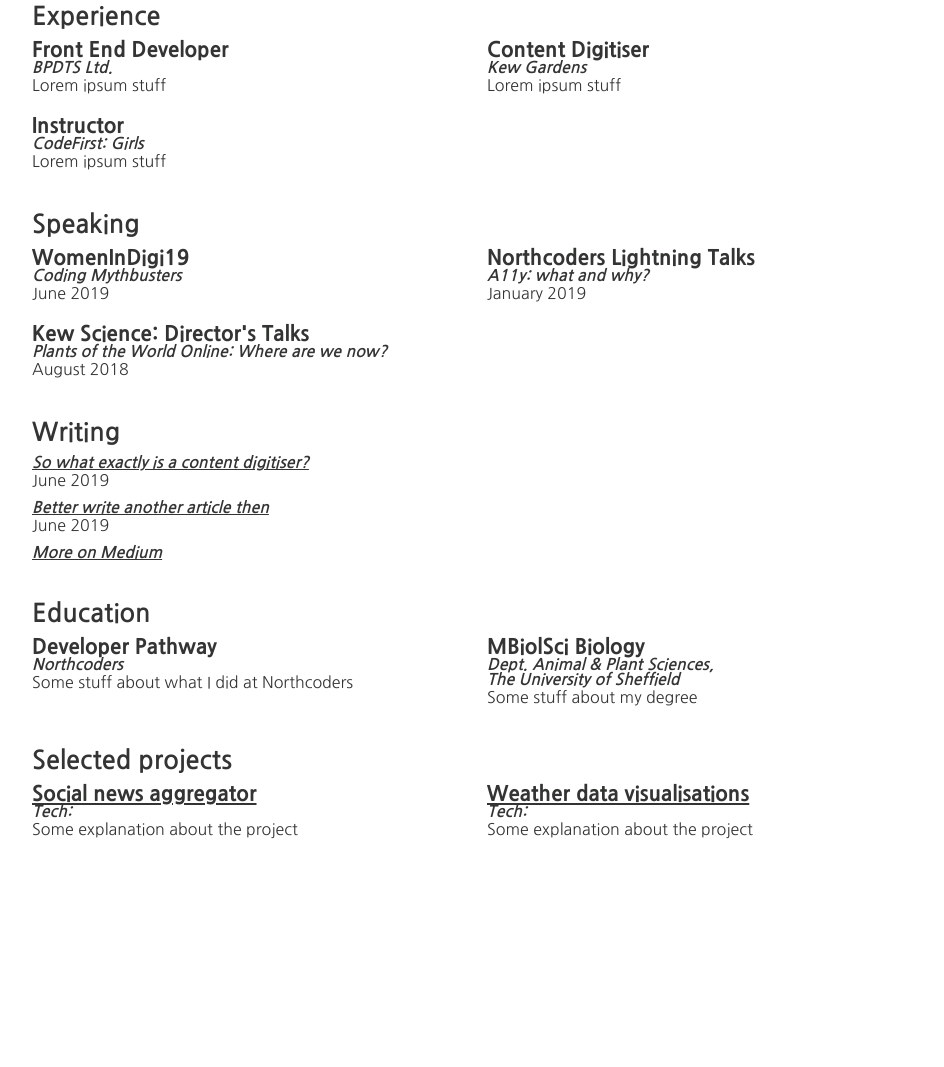
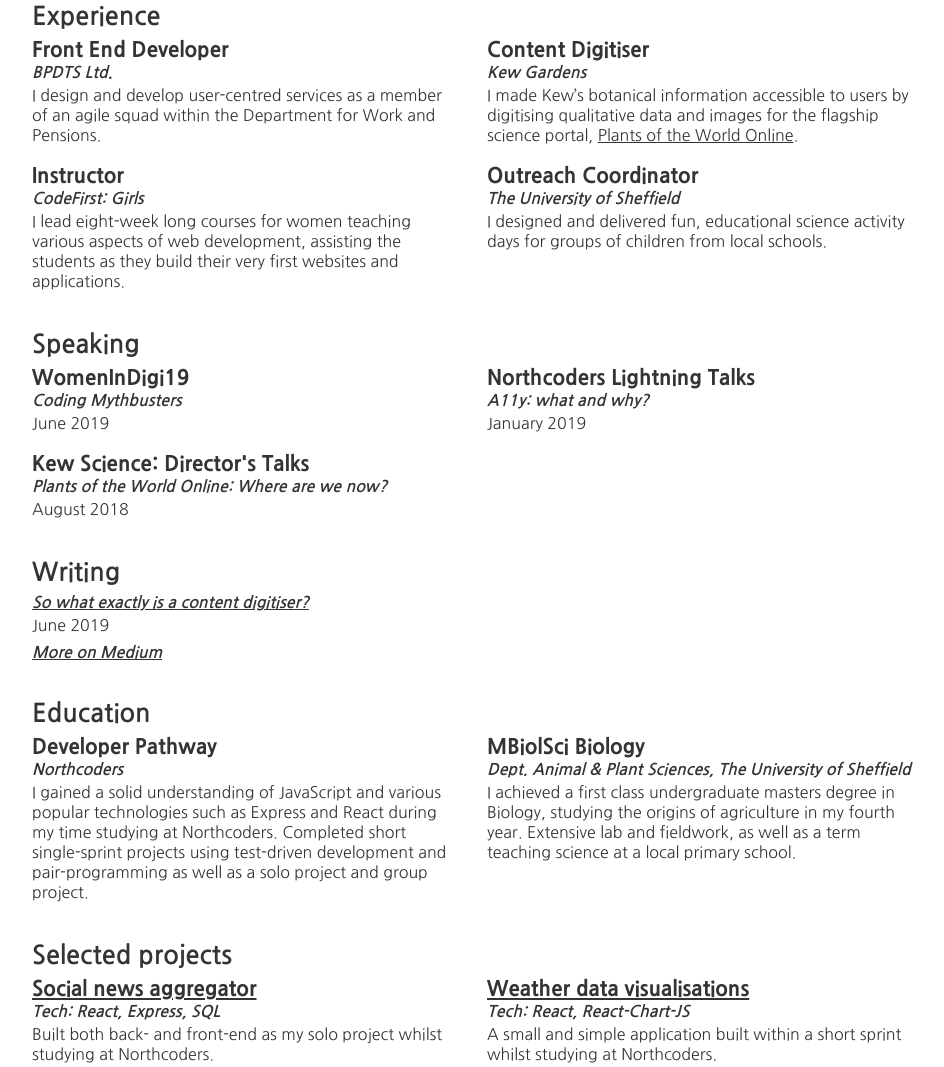
Before and after one commit to NatClamp/natalieclamp.com, a website: page index.html in a window 1280 px wide. Shown: the part 289-1356 px from the top of the page, without its empty margins (158-1102 px from the left). Before the commit the page ends 1208 px from the top, so only its background shows below. Drawn offline with Linux system fonts and the light colour scheme.

Commit message:
Feat: adding more content

```diff
--- a/index.html
+++ b/index.html
@@ -62,17 +62,22 @@
           <li class="grid-item">
             <h4 class="list-title">Front End Developer</h4>
             <p class="list-subtitle">BPDTS Ltd.</p>
-            <p class="list-desc">Lorem ipsum stuff</p>
+            <p class="list-desc">I design and develop user-centred services as a member of an agile squad within the Department for Work and Pensions.</p>
           </li>
           <li class="grid-item">
             <h4 class="list-title">Content Digitiser</h4>
             <p class="list-subtitle">Kew Gardens</p>
-            <p class="list-desc">Lorem ipsum stuff</p>
+            <p class="list-desc">I made Kew’s botanical information accessible to users by digitising qualitative data and images for the flagship science portal, <a href="http://www.plantsoftheworldonline.org/">Plants of the World Online</a>.</p>
           </li>
           <li class="grid-item">
             <h4 class="list-title">Instructor</h4>
             <p class="list-subtitle">CodeFirst: Girls</p>
-            <p class="list-desc">Lorem ipsum stuff</p>
+            <p class="list-desc">I lead eight-week long courses for women teaching various aspects of web development, assisting the students as they build their very first websites and applications.</p>
+          </li>
+          <li class="grid-item">
+            <h4 class="list-title">Outreach Coordinator</h4>
+            <p class="list-subtitle">The University of Sheffield</p>
+            <p class="list-desc">I designed and delivered fun, educational science activity days for groups of children from local schools.</p>
           </li>
         </ul>
       </section>
@@ -112,12 +117,6 @@
           </li>
           <li>
             <p class="list-subtitle">
-              <a href="">Better write another article then</a>
-            </p>
-            <p class="list-desc">June 2019</p>
-          </li>
-          <li>
-            <p class="list-subtitle">
               <a href="https://medium.com/@natalieclamp/">More on Medium</a>
             </p>
           </li>
@@ -129,14 +128,14 @@
           <li class="grid-item">
             <h4 class="list-title">Developer Pathway</h4>
             <p class="list-subtitle">Northcoders</p>
-            <p class="list-desc">Some stuff about what I did at Northcoders</p>
+            <p class="list-desc">I gained a solid understanding of JavaScript and various popular technologies such as Express and React during my time studying at Northcoders. Completed short single-sprint projects using test-driven development and pair-programming as well as a solo project and group project.</p>
           </li>
           <li class="grid-item">
             <h4 class="list-title">MBiolSci Biology</h4>
             <p class="list-subtitle">
-              Dept. Animal & Plant Sciences, <br />The University of Sheffield
+              Dept. Animal & Plant Sciences, The University of Sheffield
             </p>
-            <p class="list-desc">Some stuff about my degree</p>
+            <p class="list-desc">I achieved a first class undergraduate masters degree in Biology, studying the origins of agriculture in my fourth year. Extensive lab and fieldwork, as well as a term teaching science at a local primary school.</p>
           </li>
         </ul>
       </section>
@@ -145,15 +144,15 @@
       <ul class="grid section">
           <li class="grid-item">
             <h4 class="list-title"><a href="https://nfc-news.netlify.com/">Social news aggregator</a></h4>
-            <p class="list-subtitle">Tech:</p>
-            <p class="list-desc">Some explanation about the project</p>
+            <p class="list-subtitle">Tech: React, Express, SQL</p>
+            <p class="list-desc">Built both back- and front-end as my solo project whilst studying at Northcoders.</p>
           </li>
           <li class="grid-item">
             <h4 class="list-title"><a href='https://nfc-weather.netlify.com/'>Weather data visualisations</a></h4>
             <p class="list-subtitle">
-              Tech:
+              Tech: React, React-Chart-JS
             </p>
-            <p class="list-desc">Some explanation about the project</p>
+            <p class="list-desc">A small and simple application built within a short sprint whilst studying at Northcoders.</p>
           </li>
 
       </section>
--- a/style.css
+++ b/style.css
@@ -102,11 +102,13 @@
 h4.list-title {
   font-size: 1.3em;
   font-weight: 800;
+  margin-bottom: 5px;
 }
 
 p.list-subtitle {
   font-style: italic;
   font-weight: 700;
+  margin-bottom: 5px;
 }
 
 p.list-desc {
@@ -151,4 +153,8 @@
     grid-template-rows: auto;
     grid-gap: 20px 10px;
   }
+
+  p.list-desc {
+    padding-right: 20px;
+  }
 }
```
